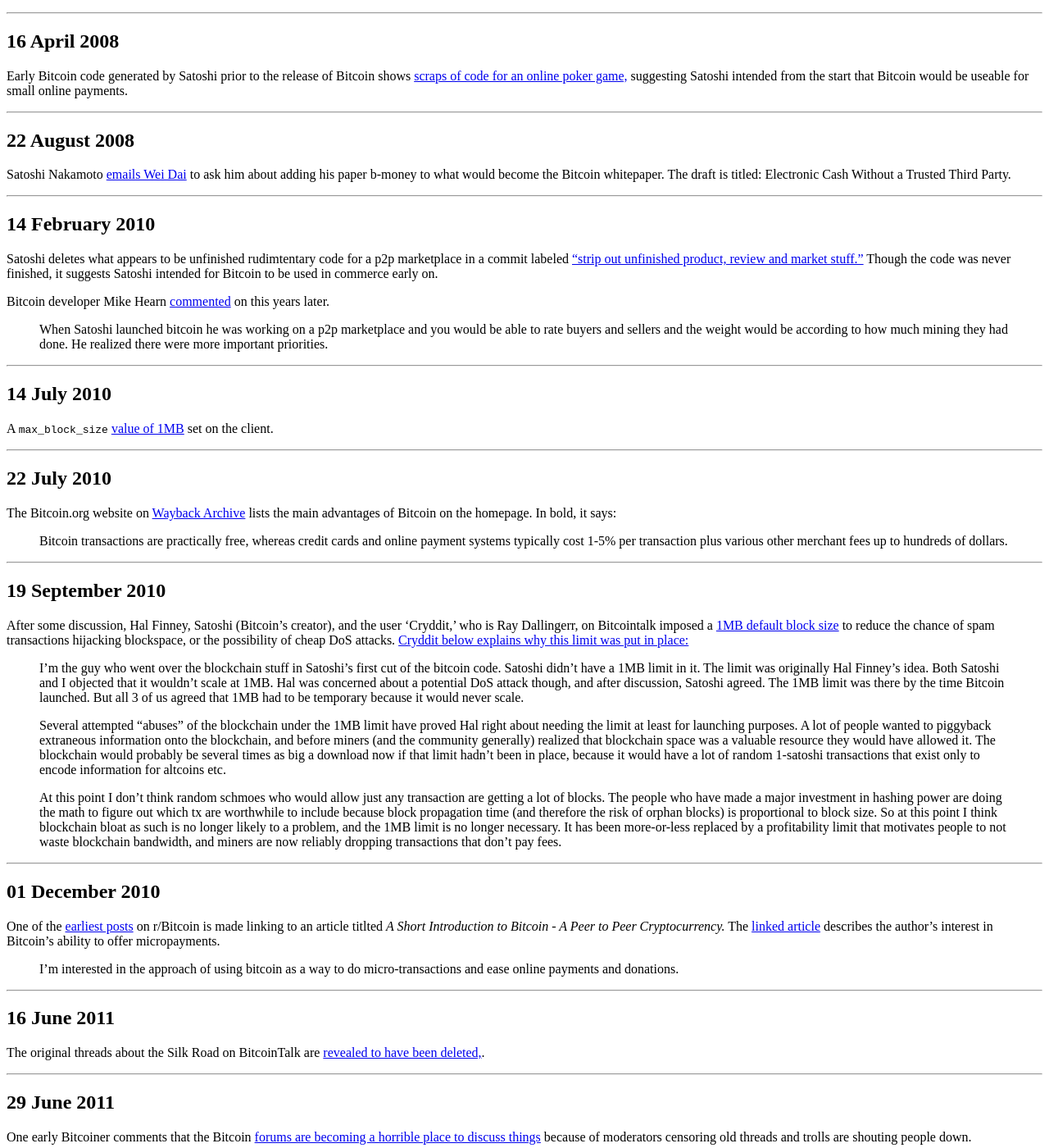
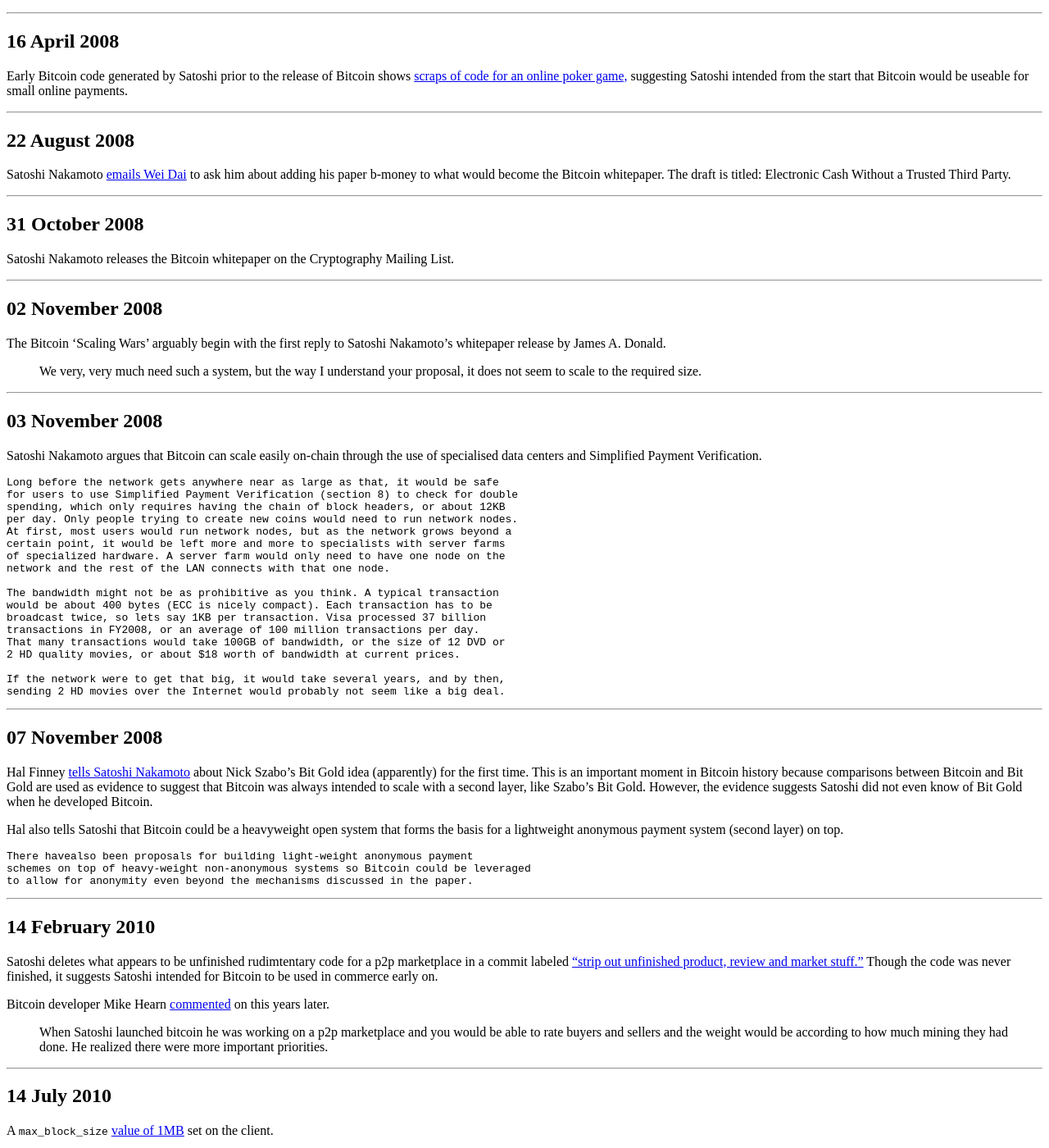
Before and after one commit to derykmakgill/website, a Jekyll site: the page built from testbtc.md, in a window 1280 px wide and 1400 px high, scrolled down 1969 px. Shown: the whole window at 82% size. Built offline with Jekyll 4.4.1, drawn with Linux system fonts in a browser that asks for light colours; a script that is not in the unit is left out.

Commit message:
Update testbtc.md

````diff
--- a/testbtc.md
+++ b/testbtc.md
@@ -108,6 +108,62 @@
 ## 22 August 2008
 
 Satoshi Nakamoto [emails Wei Dai](https://www.gwern.net/docs/bitcoin/2008-nakamoto) to ask him about adding his paper b-money to what would become the Bitcoin whitepaper. The draft is titled: Electronic Cash Without a Trusted Third Party.
+
+---
+
+## 31 October 2008
+
+Satoshi Nakamoto releases the Bitcoin whitepaper on the Cryptography Mailing List.
+
+---
+
+## 02 November 2008
+
+The Bitcoin 'Scaling Wars' arguably begin with the first reply to Satoshi Nakamoto's whitepaper release by James A. Donald.
+
+>We very, very much need such a system, but the way I understand your
+proposal, it does not seem to scale to the required size.
+
+---
+
+## 03 November 2008
+
+Satoshi Nakamoto argues that Bitcoin can scale easily on-chain through the use of specialised data centers and Simplified Payment Verification.
+
+```
+Long before the network gets anywhere near as large as that, it would be safe
+for users to use Simplified Payment Verification (section 8) to check for double
+spending, which only requires having the chain of block headers, or about 12KB
+per day. Only people trying to create new coins would need to run network nodes.
+At first, most users would run network nodes, but as the network grows beyond a
+certain point, it would be left more and more to specialists with server farms
+of specialized hardware. A server farm would only need to have one node on the
+network and the rest of the LAN connects with that one node.
+
+The bandwidth might not be as prohibitive as you think. A typical transaction
+would be about 400 bytes (ECC is nicely compact). Each transaction has to be
+broadcast twice, so lets say 1KB per transaction. Visa processed 37 billion
+transactions in FY2008, or an average of 100 million transactions per day.
+That many transactions would take 100GB of bandwidth, or the size of 12 DVD or
+2 HD quality movies, or about $18 worth of bandwidth at current prices.
+
+If the network were to get that big, it would take several years, and by then,
+sending 2 HD movies over the Internet would probably not seem like a big deal.
+```
+
+---
+
+## 07 November 2008
+
+Hal Finney [tells Satoshi Nakamoto](https://satoshi.nakamotoinstitute.org/emails/cryptography/threads/1/#014827) about Nick Szabo's Bit Gold idea (apparently) for the first time. This is an important moment in Bitcoin history because comparisons between Bitcoin and Bit Gold are used as evidence to suggest that Bitcoin was always intended to scale with a second layer, like Szabo's Bit Gold. However, the evidence suggests Satoshi did not even know of Bit Gold when he developed Bitcoin.
+
+Hal also tells Satoshi that Bitcoin could be a heavyweight open system that forms the basis for a lightweight anonymous payment system (second layer) on top.
+
+```
+There havealso been proposals for building light-weight anonymous payment
+schemes on top of heavy-weight non-anonymous systems so Bitcoin could be leveraged
+to allow for anonymity even beyond the mechanisms discussed in the paper.
+```
 
 ---
 
````
